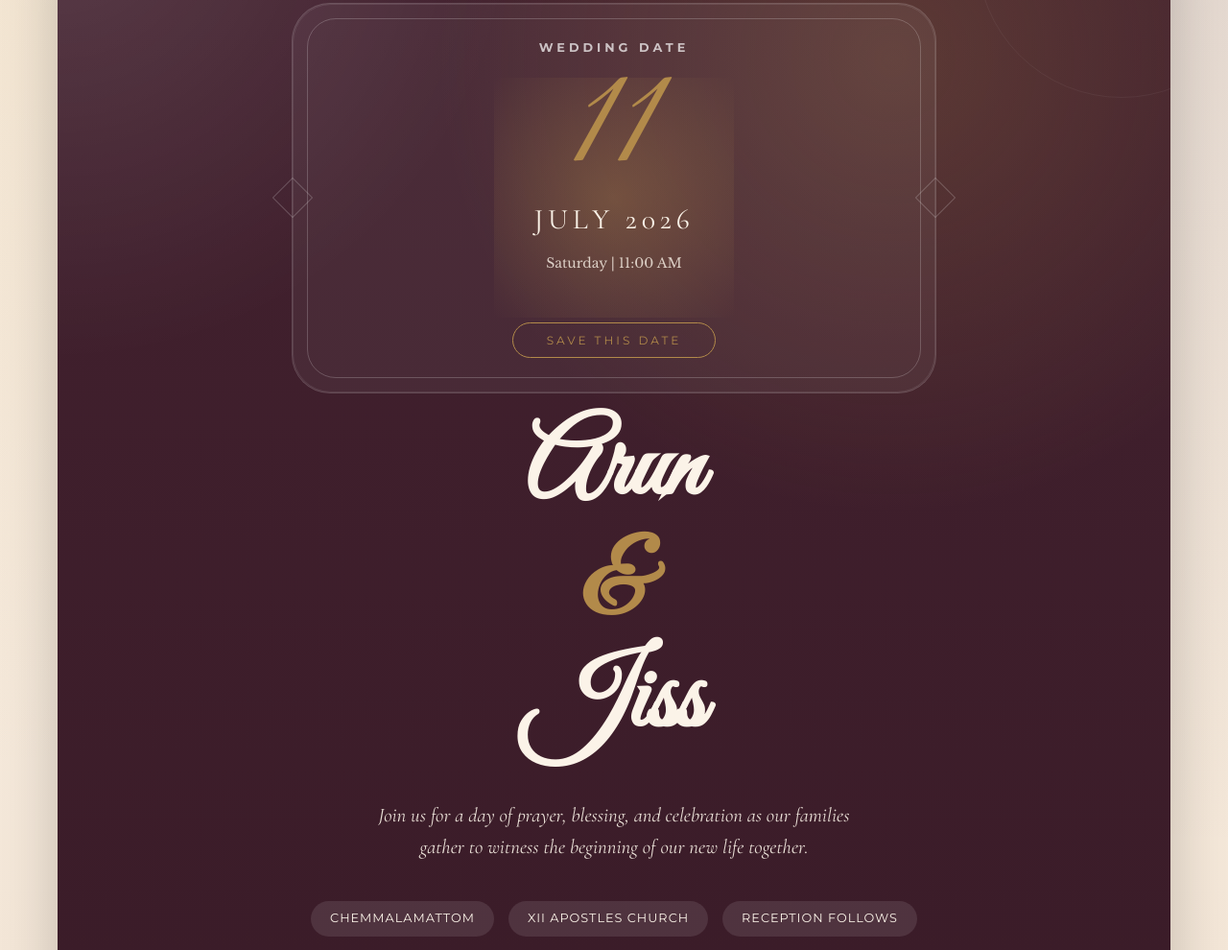
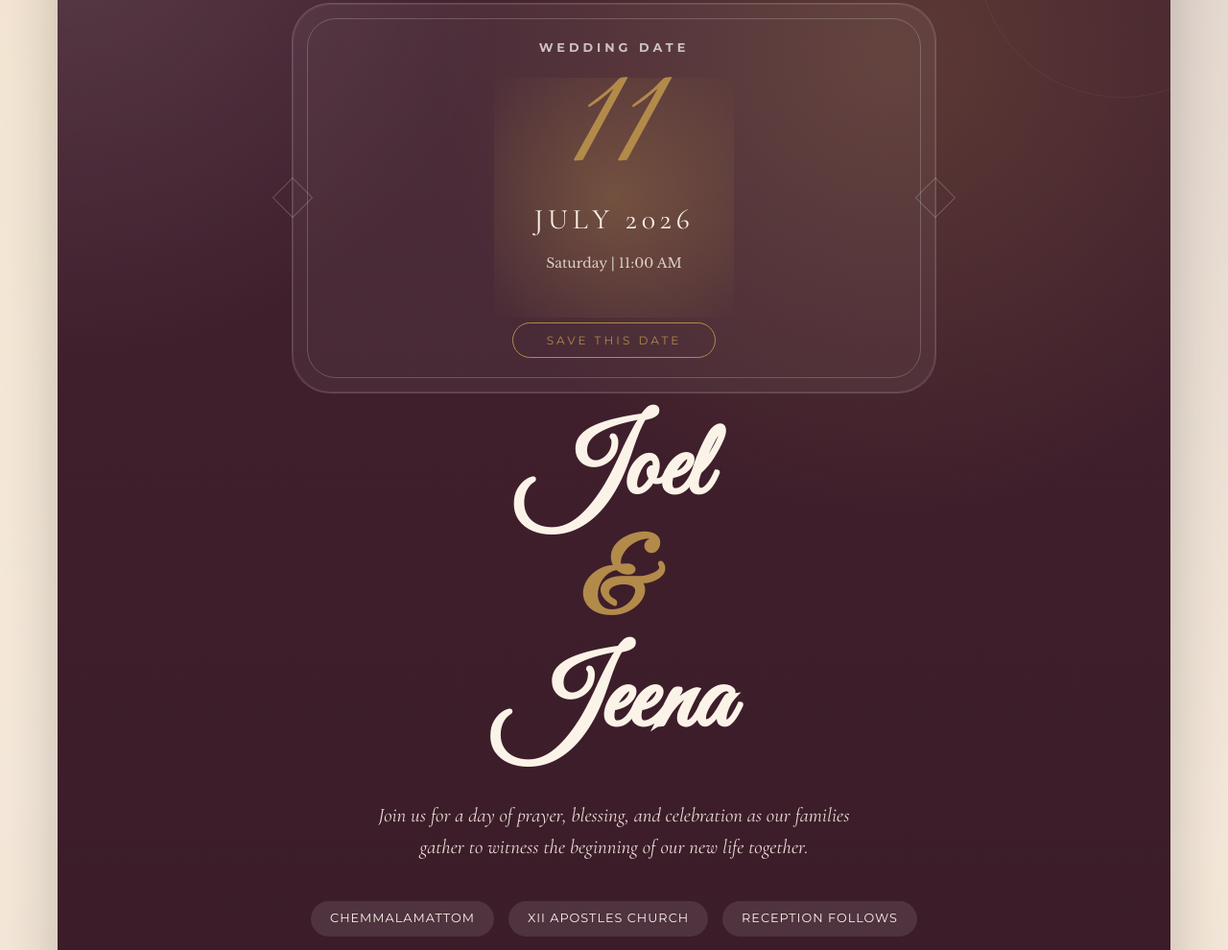
Before and after one commit to WhiZz-oO/Joel-Jeena-Wedding-Invitation, a website built with Vite: page index.html in a window 1280 px wide. Shown: the part 220-1210 px from the top of the page at 96% size. Built offline with nearby package versions, Linux system fonts and the light colour scheme.

Commit message:
Update description here

```diff
--- a/index.html
+++ b/index.html
@@ -46,7 +46,7 @@
             </div>
 
             <div class="names-wrap">
-                <h1>Arun <span>&</span> Jiss</h1>
+                <h1>Joel <span>&</span> Jeena</h1>
             </div>
 
             <p class="hero-quote">
```
